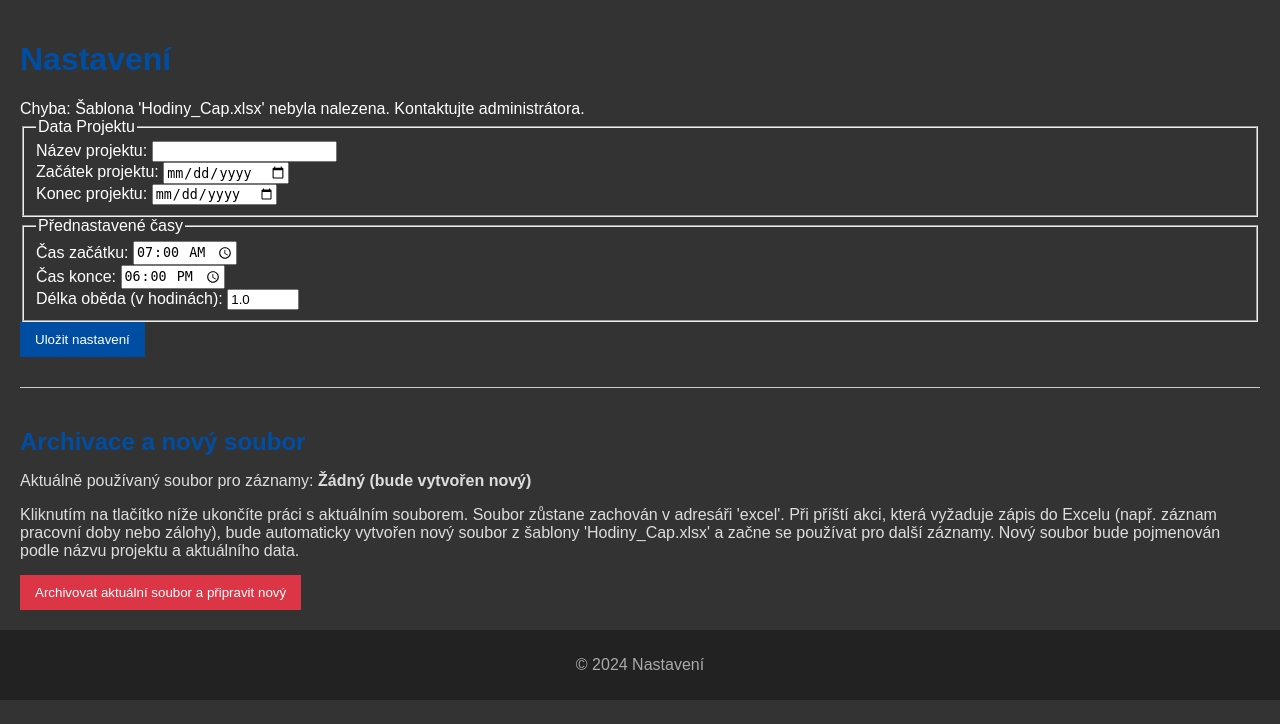
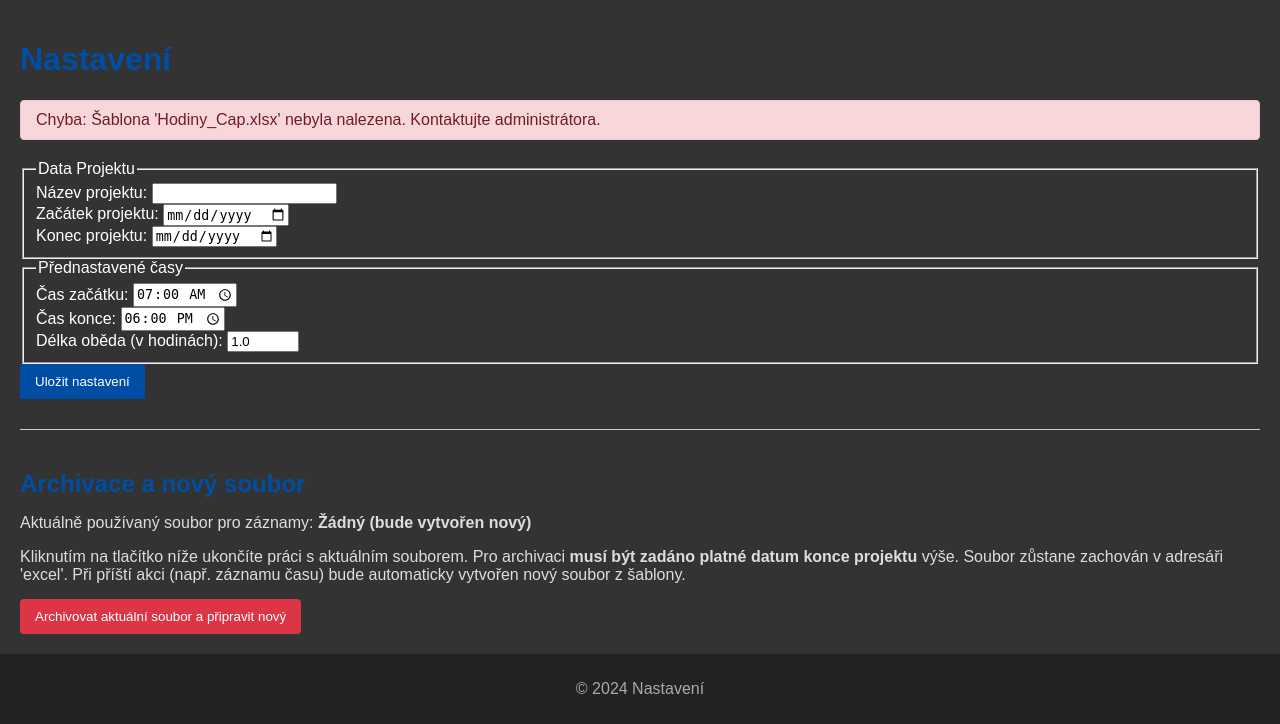
Before and after one commit to CowleyCZE/hodiny, a Flask app: template templates/settings_page.html in a window 1280 px wide. Shown: the part 128-852 px from the top of the page. Before the commit the page ends 828 px from the top, so only its background shows below. Run offline with Flask 3, Linux system fonts and the light colour scheme; the template is opened without the code that fills it, so the values that code supplies are empty; parts of the project's set-up code (start-up, migrations or seed data) failed here and were passed over.

Commit message:
Update settings_page.html

```diff
--- a/templates/settings_page.html
+++ b/templates/settings_page.html
@@ -26,9 +26,42 @@
             cursor: pointer;
             text-decoration: none;
             display: inline-block;
+            border-radius: 4px; /* Přidáno zaoblení */
         }
         .btn-danger:hover {
             background-color: #c82333;
+        }
+        /* Styl pro flash zprávy (přesunuto sem pro lepší organizaci) */
+        .flash-messages {
+             list-style: none;
+             padding: 0;
+             margin-bottom: 20px;
+        }
+        .flash-message {
+             padding: 10px 15px;
+             margin-bottom: 10px;
+             border-radius: 4px;
+             border: 1px solid transparent;
+        }
+        .flash-message.success {
+             color: #155724;
+             background-color: #d4edda;
+             border-color: #c3e6cb;
+        }
+        .flash-message.error {
+             color: #721c24;
+             background-color: #f8d7da;
+             border-color: #f5c6cb;
+        }
+        .flash-message.warning {
+             color: #856404;
+             background-color: #fff3cd;
+             border-color: #ffeeba;
+        }
+        .flash-message.info {
+             color: #0c5460;
+             background-color: #d1ecf1;
+             border-color: #bee5eb;
         }
     </style>
 {% endblock %}
@@ -39,13 +72,13 @@
     {# Zobrazení flash zpráv #}
     {% with messages = get_flashed_messages(with_categories=true) %}
         {% if messages %}
-            <div class="flash-messages" role="alert" aria-live="polite">
+            <ul class="flash-messages" role="alert" aria-live="polite">
                 {% for category, message in messages %}
-                    <div class="flash-message {{ category }}">
+                    <li class="flash-message {{ category }}">
                         {{ message }}
-                    </div>
+                    </li>
                 {% endfor %}
-            </div>
+            </ul>
         {% endif %}
     {% endwith %}
 
@@ -55,7 +88,6 @@
             <legend>Data Projektu</legend>
             <div class="form-group">
                 <label for="project_name">Název projektu:</label>
-                {# Použijeme data z request.form pokud existují (po neúspěšném POSTu), jinak ze settings #}
                 <input type="text" name="project_name" id="project_name"
                        value="{{ request.form['project_name'] if request.form else settings.project_info.name | default('', true) }}"
                        class="form-control" required aria-required="true"
@@ -65,15 +97,16 @@
                 <label for="start_date">Začátek projektu:</label>
                 <input type="date" name="start_date" id="start_date"
                        value="{{ request.form['start_date'] if request.form else settings.project_info.start_date | default('', true) }}"
-                       class="form-control date-picker" required aria-required="true" {# Přidána třída date-picker #}
+                       class="form-control date-picker" required aria-required="true"
                        title="Vyberte datum začátku projektu">
             </div>
             <div class="form-group">
                 <label for="end_date">Konec projektu:</label>
+                {# Odstraněn atribut 'required' #}
                 <input type="date" name="end_date" id="end_date"
                        value="{{ request.form['end_date'] if request.form else settings.project_info.end_date | default('', true) }}"
-                       class="form-control date-picker" {# Přidána třída date-picker #}
-                       title="Vyberte datum konce projektu (nepovinné)">
+                       class="form-control date-picker"
+                       title="Vyberte datum konce projektu (povinné pouze před archivací)">
             </div>
         </fieldset>
 
@@ -81,39 +114,23 @@
             <legend>Přednastavené časy</legend>
             <div class="form-group">
                 <label for="start_time">Čas začátku:</label>
-                {# Použijeme time input pro lepší UX na mobilu #}
                 <input type="time" id="start_time" name="start_time" class="form-control"
                        value="{{ request.form['start_time'] if request.form else settings.start_time | default('07:00', true) }}"
                        required aria-required="true">
             </div>
             <div class="form-group">
                 <label for="end_time">Čas konce:</label>
-                 {# Použijeme time input #}
                 <input type="time" id="end_time" name="end_time" class="form-control"
                        value="{{ request.form['end_time'] if request.form else settings.end_time | default('18:00', true) }}"
                        required aria-required="true">
             </div>
             <div class="form-group">
                 <label for="lunch_duration">Délka oběda (v hodinách):</label>
-                {# Použijeme request.form pro zachování hodnoty po chybě #}
                 <input type="number" id="lunch_duration" name="lunch_duration" step="0.25" min="0" max="4"
                        value="{{ request.form['lunch_duration'] if request.form else settings.lunch_duration | default(1.0, true) }}"
                        required aria-required="true">
             </div>
         </fieldset>
-
-        {# Odstraněno pole Číslo akce, pokud není potřeba #}
-        {#
-        <fieldset>
-            <legend>Číslo akce</legend>
-            <div class="form-group">
-                <label for="cislo_akce">Číslo akce:</label>
-                <input type="number" name="cislo_akce" id="cislo_akce"
-                       value="{{ request.form['cislo_akce'] if request.form else settings.get('cislo_akce', '') }}" class="form-control"
-                       title="Zadejte číslo akce">
-            </div>
-        </fieldset>
-        #}
 
         <div class="form-group">
             <button type="submit" class="btn btn-primary">Uložit nastavení</button>
@@ -128,14 +145,15 @@
             <strong>{{ settings.active_excel_file if settings.active_excel_file else "Žádný (bude vytvořen nový)" }}</strong>
         </p>
         <p>
-            Kliknutím na tlačítko níže ukončíte práci s aktuálním souborem. Soubor zůstane zachován v adresáři 'excel'.
-            Při příští akci, která vyžaduje zápis do Excelu (např. záznam pracovní doby nebo zálohy),
-            bude automaticky vytvořen nový soubor z šablony 'Hodiny_Cap.xlsx' a začne se používat pro další záznamy.
-            Nový soubor bude pojmenován podle názvu projektu a aktuálního data.
+            Kliknutím na tlačítko níže ukončíte práci s aktuálním souborem. Pro archivaci <strong>musí být zadáno platné datum konce projektu</strong> výše.
+            Soubor zůstane zachován v adresáři 'excel'. Při příští akci (např. záznamu času) bude automaticky vytvořen nový soubor z šablony.
         </p>
         {# Formulář pro odeslání POST požadavku na archivaci #}
-        <form method="POST" action="{{ url_for('start_new_file') }}" onsubmit="return confirm('Opravdu chcete ukončit práci s aktuálním souborem a začít používat nový? Aktuální soubor zůstane zachován.');">
-            <button type="submit" class="btn btn-danger">Archivovat aktuální soubor a připravit nový</button>
+        <form method="POST" action="{{ url_for('start_new_file') }}" onsubmit="return confirm('Opravdu chcete archivovat aktuální soubor a připravit nový? Ujistěte se, že je zadáno platné datum konce projektu.');">
+            {# Tlačítko je aktivní, pouze pokud je nastaven aktivní soubor #}
+            <button type="submit" class="btn btn-danger" {% if not settings.active_excel_file %}disabled title="Není aktivní žádný soubor k archivaci"{% endif %}>
+                Archivovat aktuální soubor a připravit nový
+            </button>
         </form>
     </section>
 
@@ -144,26 +162,11 @@
 {% block footer_title %}Nastavení{% endblock %}
 
 {% block scripts %}
-    {# Skripty pro Flatpickr, pokud ho používáte pro výběr času/data #}
-    {#
-    <script src="https://cdn.jsdelivr.net/npm/flatpickr"></script>
-    <script>
-        flatpickr(".date-picker", {
-            dateFormat: "Y-m-d",
-            allowInput: true // Umožní ruční zadání
+    {# Přidáme jednoduchý skript pro případné budoucí vylepšení UX #}
+     <script>
+        document.addEventListener('DOMContentLoaded', function() {
+            // Zde může být kód pro date/time pickery nebo jinou logiku
+            console.log("Settings page loaded.");
         });
-        // Flatpickr pro čas není potřeba, pokud používáme input type="time"
-        // flatpickr(".timepicker", {
-        //     enableTime: true,
-        //     noCalendar: true,
-        //     dateFormat: "H:i",
-        //     time_24hr: true,
-        //     allowInput: true
-        // });
-    </script>
-     #}
-     {# Přidáme potvrzovací dialog pro archivaci (i když je i v onsubmit) #}
-     <script>
-        // Můžeme přidat další JS pro vylepšení UX zde
      </script>
 {% endblock %}
```
